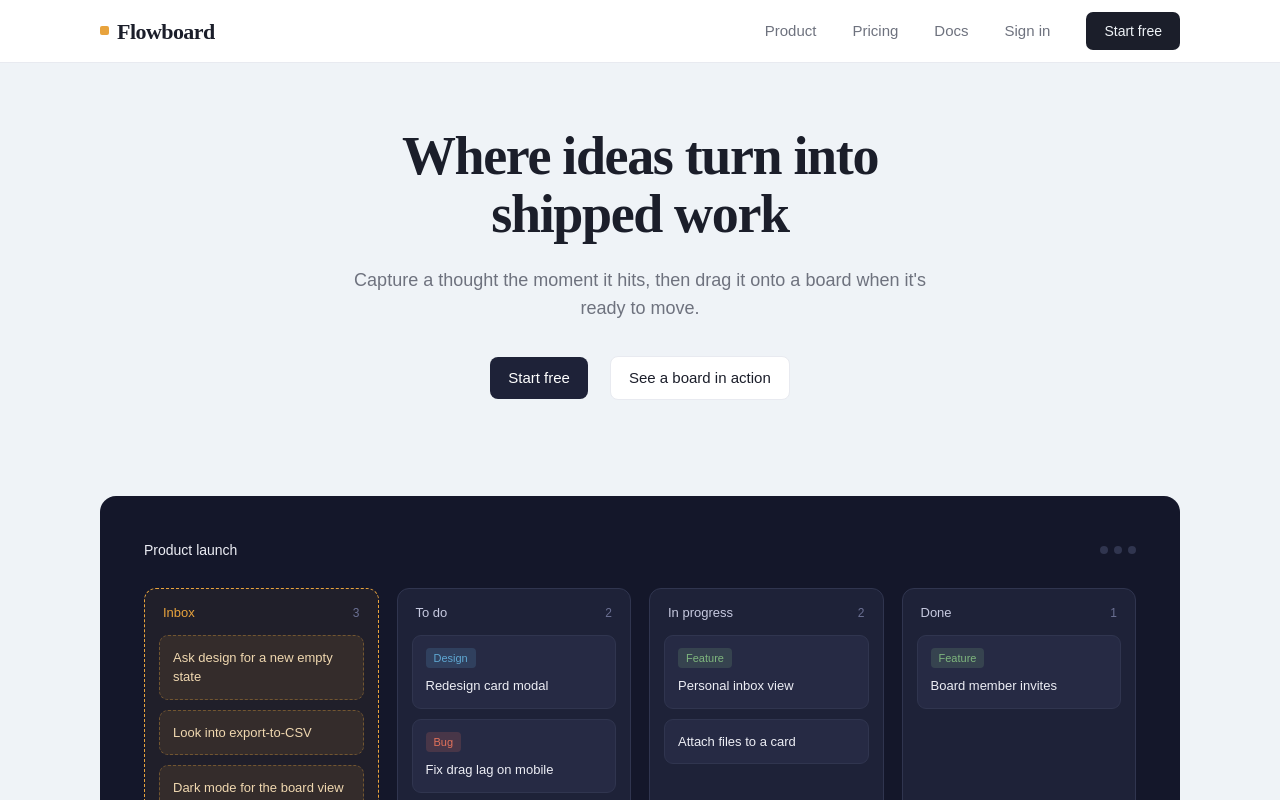
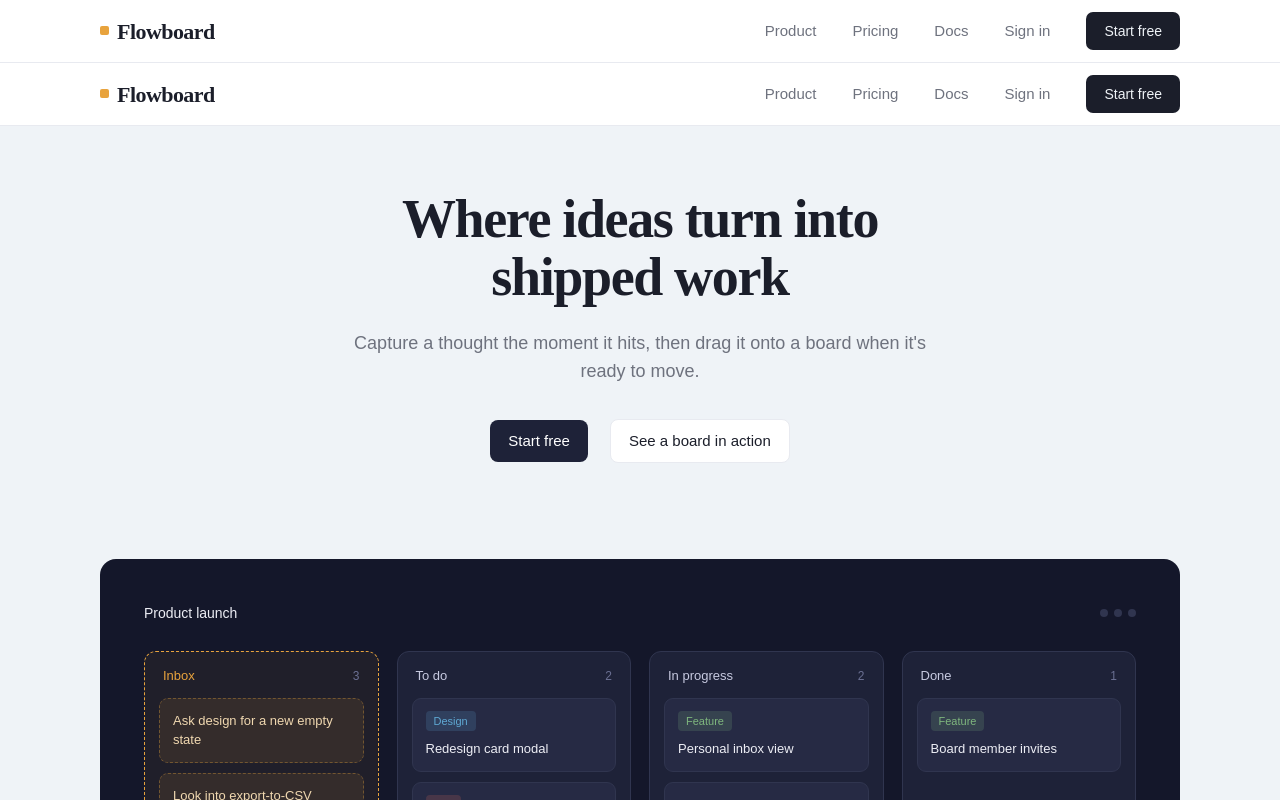
Before and after one commit to sahrishmubarik/Flowboard, a Next.js app: page / in a window 1280 px wide. Shown: the top 800 px of the page. Built offline with nearby package versions, Linux system fonts and the light colour scheme.

Commit message:
feat: add public route layout

```diff
--- /dev/null
+++ b/src/app/(public)/layout.tsx
@@ -0,0 +1,20 @@
+import Header from "@/components/Header";
+import Footer from "@/components/Footer";
+
+export default function PublicLayout({
+  children,
+}: Readonly<{
+  children: React.ReactNode;
+}>) {
+  return (
+    <div className="flex min-h-screen flex-col">
+      <Header />
+
+      <main className="flex-1">
+        {children}
+      </main>
+
+      <Footer />
+    </div>
+  );
+}
--- a/src/app/page.tsx
+++ b/src/app/(public)/page.tsx
@@ -237,7 +237,7 @@ export default function FlowboardLanding() {
         </div>
 
         {/* Features */}
-        <section className="py-[100px] flex flex-col items-center pb-10 pt-16 text-center">
+        <section id="docs" className="py-[100px] flex flex-col items-center pb-10 pt-16 text-center">
           <div className="text-[15px] font-medium text-[var(--indigo)]">
             What you get
           </div>
```
